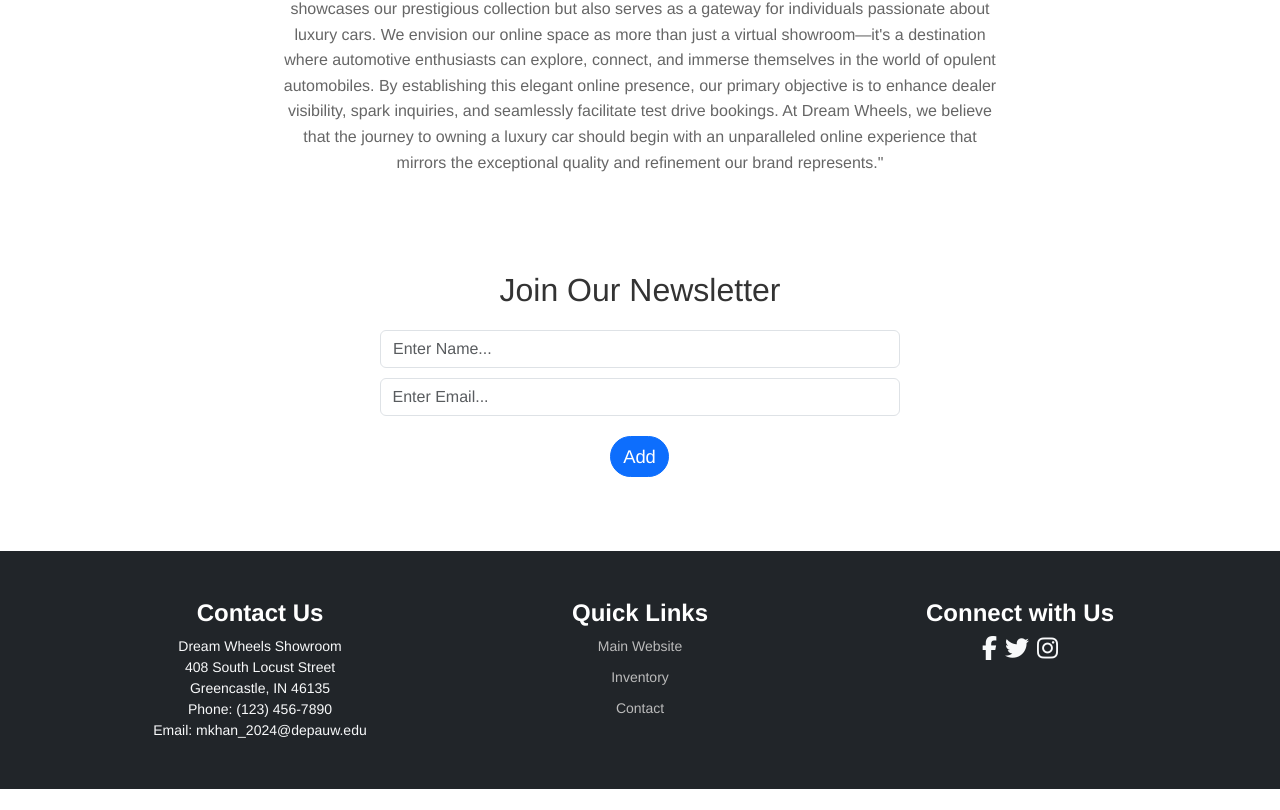
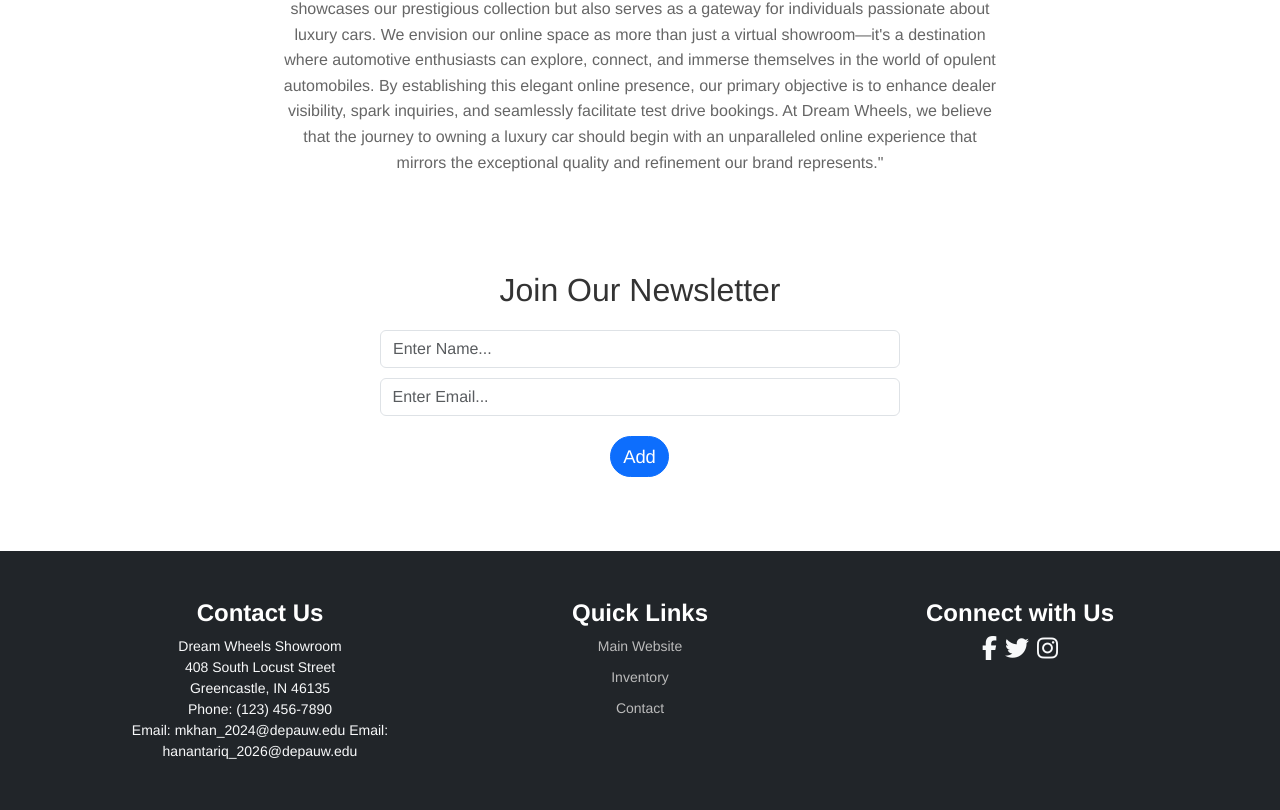
Before and after one commit to MuhammadMoeezKhan/CSC340-Dream-Wheels, a Vue app in the folder dream-wheels/: page / in a window 1280 px wide. Shown: the part 1836-2646 px from the top of the page. Before the commit the page ends 2625 px from the top, so only its background shows below. Built offline with nearby package versions, Linux system fonts and the light colour scheme; no server answers; the database is empty.

Commit message:
main: fixed footer

```diff
--- a/dream-wheels/src/components/Footer.vue
+++ b/dream-wheels/src/components/Footer.vue
@@ -11,6 +11,7 @@
             Greencastle, IN 46135<br />
             Phone: (123) 456-7890<br />
             Email: mkhan_2024@depauw.edu
+            Email: hanantariq_2026@depauw.edu
           </p>
         </div>
 
```
